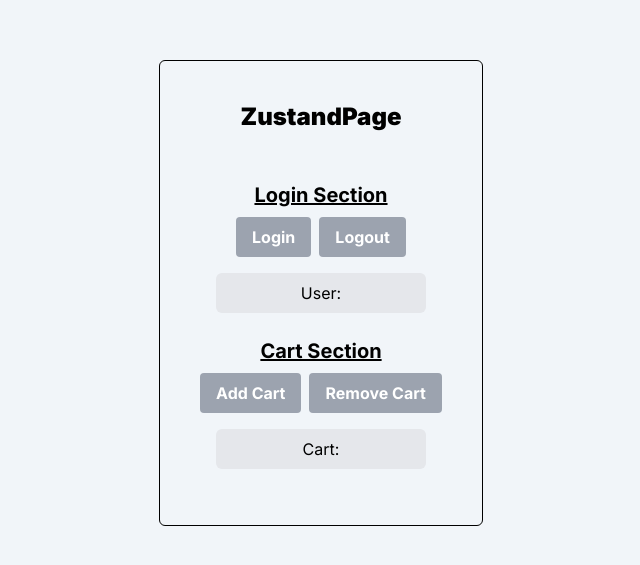
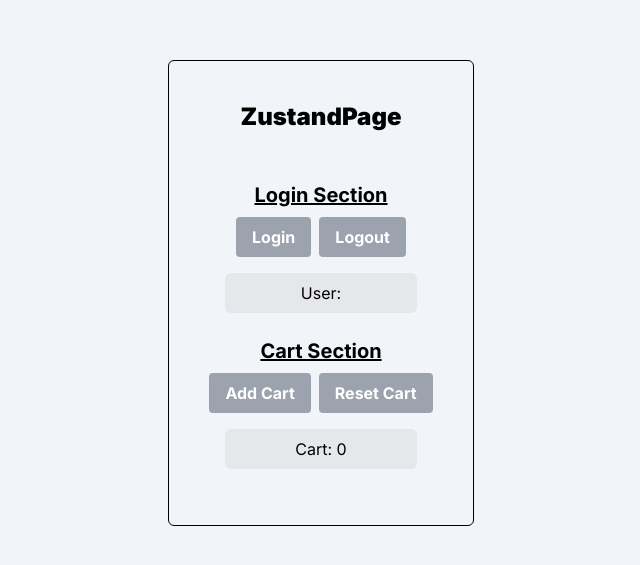
Before and after one commit to y17godara/basic-staeManagement, a Next.js app: page /ecom/zustand-ecommerce in a window 1280 px wide. Shown: the part 107-672 px from the top of the page, without its empty margins (319-959 px from the left). Built offline with nearby package versions, Linux system fonts and the light colour scheme.

Commit message:
useStore

```diff
--- a/app/ecom/zustand-ecommerce/page.js
+++ b/app/ecom/zustand-ecommerce/page.js
@@ -1,3 +1,4 @@
+"use client";
 import React from "react";
 import useStore from "@/zustand/store-zustand";
 
@@ -18,13 +19,15 @@ export default function ZustandPage() {
 }
 
 const LoginSection = () => {
+  const login = useStore((state) => state.login);
+  const logout = useStore((state) => state.logout);
   return (
     <>
       <div>
         <h2 className="text-xl font-bold underline px-4 py-2" >Login Section</h2>
         <div className="flex flex-col md:flex-row gap-2 justify-center items-center text-center">
-        <button className="bg-gray-400 hover:bg-gray-600 text-white font-bold py-2 px-4 rounded">Login</button>
-        <button className="bg-gray-400 hover:bg-gray-600 text-white font-bold py-2 px-4 rounded">Logout</button>
+        <button className="bg-gray-400 hover:bg-gray-600 text-white font-bold py-2 px-4 rounded" onClick={login}>Login</button>
+        <button className="bg-gray-400 hover:bg-gray-600 text-white font-bold py-2 px-4 rounded" onClick={logout}>Logout</button>
         </div>
       </div>
     </>
@@ -32,13 +35,15 @@ const LoginSection = () => {
 };
 
 const CartSection = () => {
+  const addToCart = useStore((state) => state.addToCart);
+  const resetCart = useStore((state) => state.resetCart);
   return (
     <>
       <div>
         <h2 className="text-xl font-bold underline px-4 py-2" >Cart Section</h2>
         <div className="flex flex-col md:flex-row gap-2 justify-center items-center text-center">
-        <button className="bg-gray-400 hover:bg-gray-600 text-white font-bold py-2 px-4 rounded">Add Cart</button>
-        <button className="bg-gray-400 hover:bg-gray-600 text-white font-bold py-2 px-4 rounded">Remove Cart</button>
+        <button className="bg-gray-400 hover:bg-gray-600 text-white font-bold py-2 px-4 rounded" onClick={addToCart} >Add Cart</button>
+        <button className="bg-gray-400 hover:bg-gray-600 text-white font-bold py-2 px-4 rounded" onClick={resetCart} >Reset Cart</button>
         </div>
       </div>
     </>
@@ -46,9 +51,11 @@ const CartSection = () => {
 };
 
 const DisplayCart = () => {
-  return <div className="bg-gray-200 m-4 text-md px-8 py-2 rounded-md">Cart: </div>;
+  const cartCount = useStore((state) => state.cartCount);
+  return <div className="bg-gray-200 m-4 text-md px-8 py-2 rounded-md">Cart: {cartCount}</div>;
 };
 
 const DisplayUser = () => {
-  return <div className="bg-gray-200 m-4 text-md px-8 py-2 rounded-md">User: </div>;
+  const user = useStore((state) => state.user);
+  return <div className="bg-gray-200 m-4 text-md px-8 py-2 rounded-md">User: {user}</div>;
 };
```
